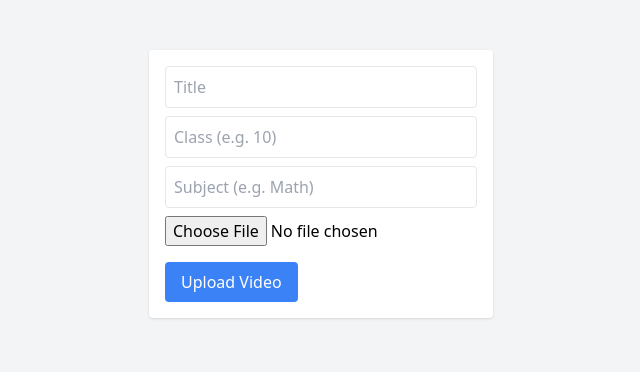
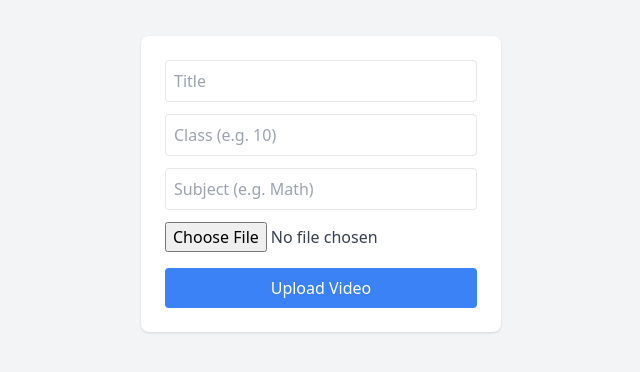
Before and after one commit to thepgopalhub/personal-coaching-frontend, a React (Vite) app: page /upload in a window 1280 px wide. Shown: the part 216-588 px from the top of the page, without its empty margins (319-959 px from the left). Built offline with nearby package versions, Linux system fonts and the light colour scheme; sample sign-in values are in the browser's storage; the HTML template or start-up script is replaced by a standard one.

Commit message:
grid update

```diff
--- a/src/pages/UploadPage.jsx
+++ b/src/pages/UploadPage.jsx
@@ -1,7 +1,9 @@
 import { useState } from "react";
 import Loader from "../components/Loader";
+import useDarkMode from "../hooks/useDarkMode";
 
 function UploadPage() {
+  const [theme] = useDarkMode();
   const [videoData, setVideoData] = useState({
     title: "",
     className: "",
@@ -67,45 +69,45 @@ function UploadPage() {
   if (loading) return <Loader />;
 
   return (
-    <div className="flex items-center justify-center h-screen bg-gray-100">
+    <div className="flex items-center justify-center min-h-screen bg-gray-100 dark:bg-gray-900">
       {loading ? (
         <p className="font-semibold text-blue-500">Uploading video...</p>
       ) : (
         <form
           onSubmit={handleUpload}
-          className="max-w-md p-4 mx-auto bg-white rounded shadow"
+          className="max-w-md p-6 mx-auto bg-white rounded-lg shadow dark:bg-gray-800"
         >
           <input
             name="title"
             placeholder="Title"
             onChange={handleChange}
-            className="block w-full p-2 mb-2 border rounded"
+            className="block w-full p-2 mb-3 border rounded dark:bg-gray-700 dark:text-white dark:border-gray-600"
             required
           />
           <input
             name="className"
             placeholder="Class (e.g. 10)"
             onChange={handleChange}
-            className="block w-full p-2 mb-2 border rounded"
+            className="block w-full p-2 mb-3 border rounded dark:bg-gray-700 dark:text-white dark:border-gray-600"
             required
           />
           <input
             name="subject"
             placeholder="Subject (e.g. Math)"
             onChange={handleChange}
-            className="block w-full p-2 mb-2 border rounded"
+            className="block w-full p-2 mb-3 border rounded dark:bg-gray-700 dark:text-white dark:border-gray-600"
             required
           />
           <input
             type="file"
             accept="video/*"
             onChange={(e) => setFile(e.target.files[0])}
-            className="block mb-4"
+            className="block mb-4 text-gray-700 dark:text-gray-300"
             required
           />
           <button
             type="submit"
-            className="px-4 py-2 text-white bg-blue-500 rounded hover:bg-blue-600"
+            className="w-full px-4 py-2 text-white transition bg-blue-500 rounded hover:bg-blue-600"
           >
             Upload Video
           </button>
```
Also changed, not shown: src/pages/MainPage.jsx (+5 -4 lines).
